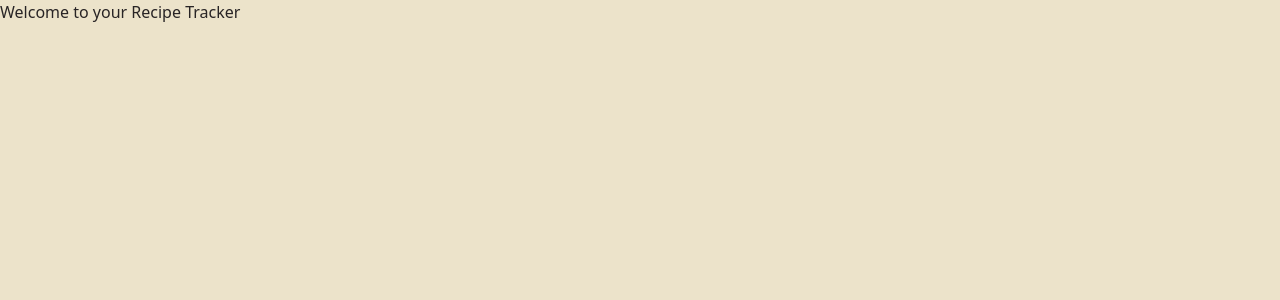
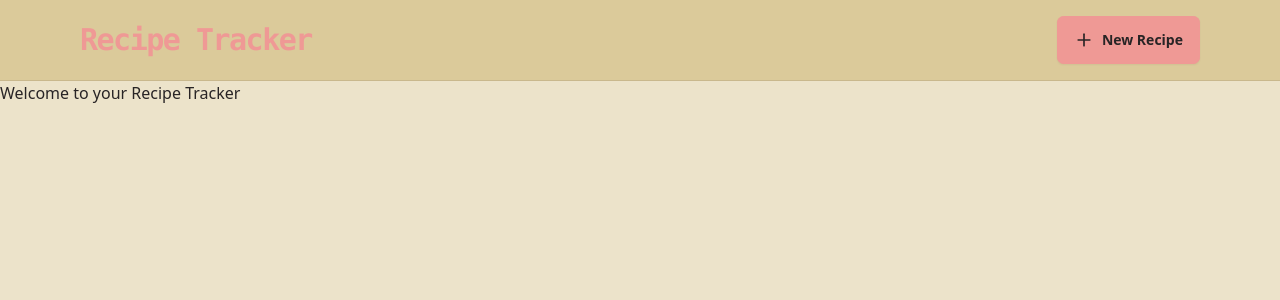
Before and after one commit to icce2k/recipe-tracker, a React app in the folder frontend/: page / in a window 1280 px wide. Shown: the top 300 px of the page. Built offline with nearby package versions, Linux system fonts and the light colour scheme; the HTML template or start-up script is replaced by a standard one.

Commit message:
create navbar and basic layout

```diff
--- a/frontend/src/components/Navbar.jsx
+++ b/frontend/src/components/Navbar.jsx
@@ -1,10 +1,21 @@
-import React from 'react';
+import { Link } from 'react-router';
+import { PlusIcon } from 'lucide-react';
 
 const Navbar = () => {
   return (
-    <div>
-
-    </div>
+    <header className="bg-base-300 border-b border-base-content/10">
+      <div className="mx-auto max-w-6xl p-4">
+        <div className="flex items-center justify-between">
+          <h1 className="text-3xl font-bold text-primary font-mono tracking-tighter">Recipe Tracker</h1>
+          <div className="flex items-center gap=4">
+            <Link to={"/create"} className="btn btn-primary">
+              <PlusIcon className="size-5" />
+              <span>New Recipe</span>
+            </Link>
+          </div>
+        </div>
+      </div>
+    </header>
   );
 };
 
--- a/frontend/src/pages/Home.jsx
+++ b/frontend/src/pages/Home.jsx
@@ -1,8 +1,10 @@
 import React from 'react';
+import Navbar from '../components/Navbar';
 
 const Home = () => {
   return (
-    <div>
+    <div className="min-h-screen">
+      <Navbar />
       <h1>Welcome to your Recipe Tracker</h1>
     </div>
   );
```
